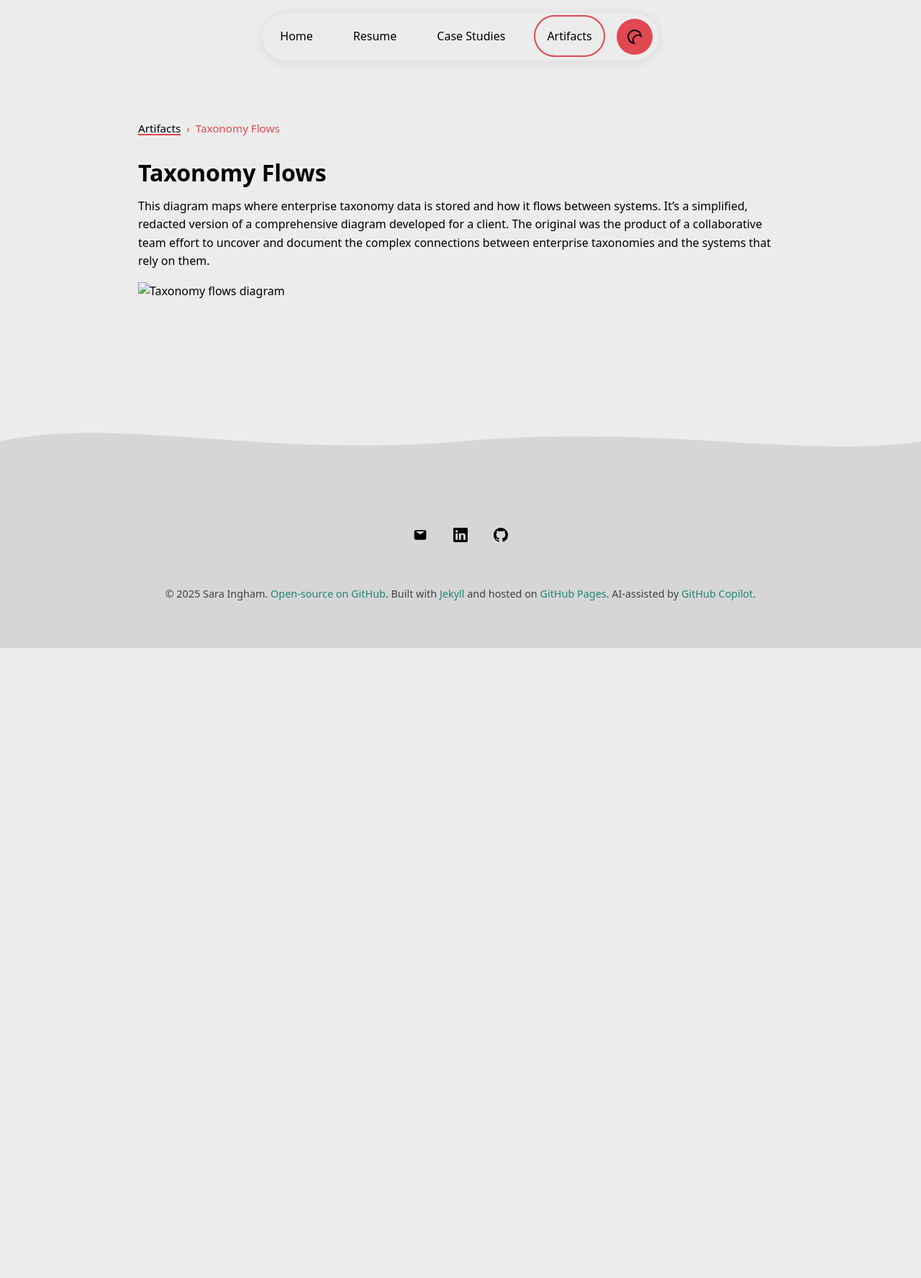
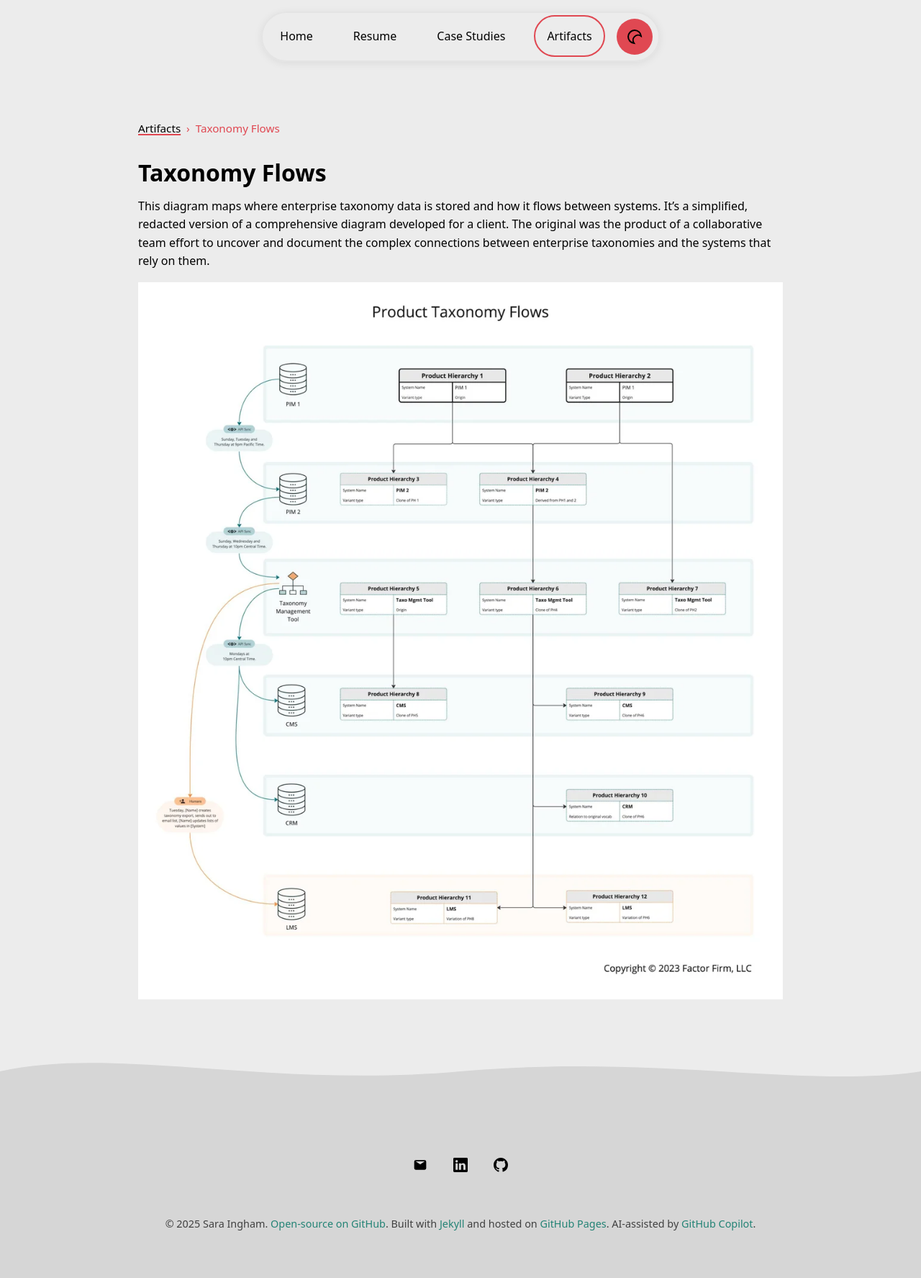
Before and after one commit to singhams/portfolio, a Jekyll site: the page built from _artifacts/taxonomy-flows.md, in a window 1280 px wide. Shown: the whole page at 72% size. Built offline with Jekyll 4.4.1, drawn with Linux system fonts in a browser that asks for light colours; before the commit the page ends 900 px from its top, so only the background shows below that.

Commit message:
Update taxonomy-flows.md

```diff
--- a/_artifacts/taxonomy-flows.md
+++ b/_artifacts/taxonomy-flows.md
@@ -9,4 +9,4 @@ featured: false
 
 This diagram maps where enterprise taxonomy data is stored and how it flows between systems. It’s a simplified, redacted version of a comprehensive diagram developed for a client. The original was the product of a collaborative team effort to uncover and document the complex connections between enterprise taxonomies and the systems that rely on them.
 
-![Taxonomy flows diagram]({{ '/assets/images/artifacts/full/artifacts/taxo-flows.webp' | relative_url }})
+![Taxonomy flows diagram]({{ '/assets/images/artifacts/full/taxo-flows.webp' | relative_url }})
```
